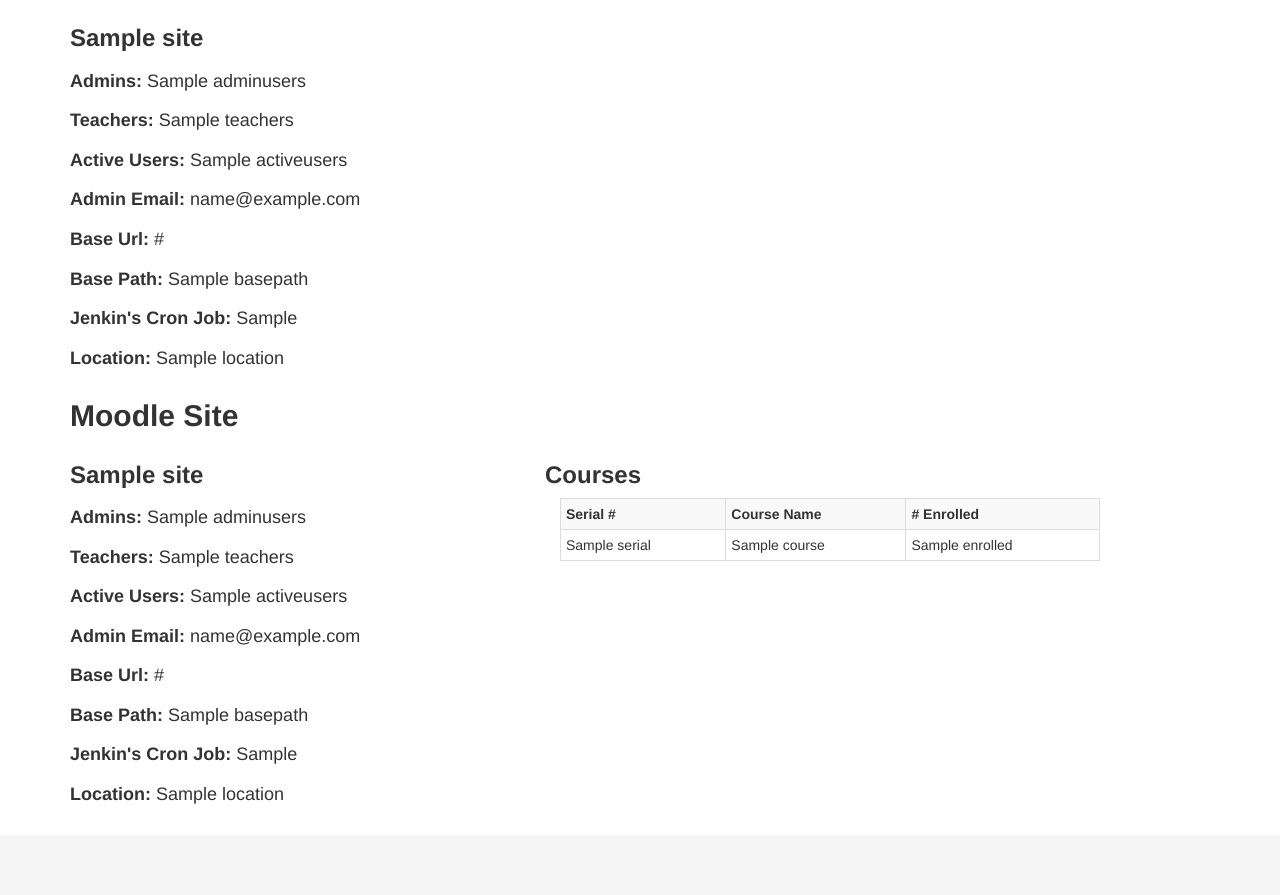
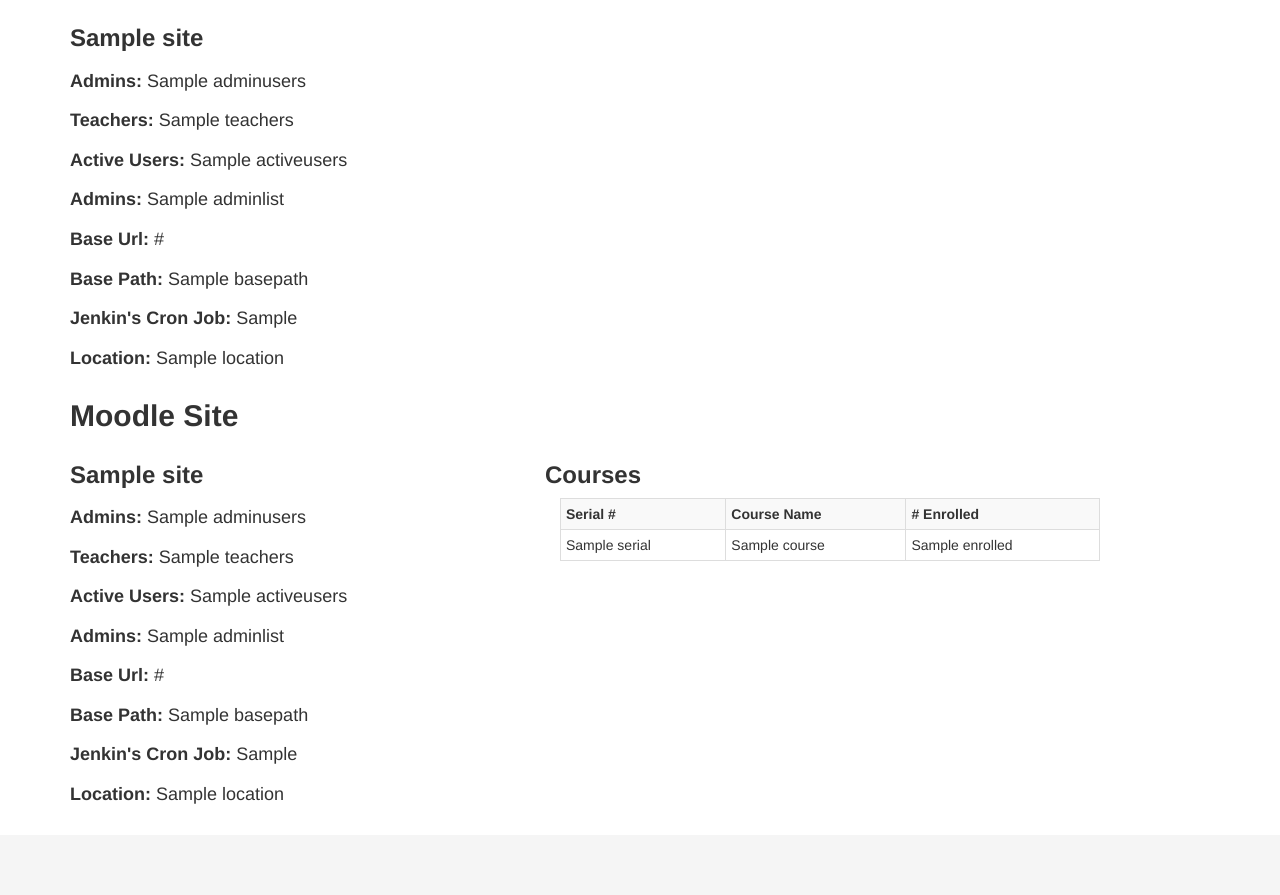
Before and after one commit to osuosl/orvsd_central, a Python web app: template orvsd_central/templates/school.html in a window 1280 px wide. Shown: the part 469-1364 px from the top of the page. Run offline with Jinja, Linux system fonts and the light colour scheme; the template is opened without the code that fills it: most values are stand-ins (such as "Sample title", 1, 10 or a date in 2020).

Commit message:
transition the rest of the app to adminlist
refs #82

```diff
--- a/orvsd_central/controllers/category.py
+++ b/orvsd_central/controllers/category.py
@@ -281,8 +281,7 @@ def view_schools(id):
                     .first()
 
         if site_detail and site_detail.courses:
-                # adminemail usually defaults to '', rather than None.
-                site_detail.adminemail = site_detail.adminemail or None
+                site_detail.adminlist = site_detail.adminlist or None
                 # Filter courses to display based on num of users.
                 site_detail.courses = filter(
                     lambda x: x['enrolled'] > min_users,
@@ -303,7 +302,7 @@ def view_schools(id):
                     .first()
 
                 if site_detail:
-                    site_detail.adminemail = site_detail.adminemail or None
+                    site_detail.adminlist = site_detail.adminlist or None
 
                     drupal_sitedetails.append(site_detail)
 
--- a/orvsd_central/templates/school.html
+++ b/orvsd_central/templates/school.html
@@ -33,7 +33,7 @@
         <div class="row"><b>Admins:</b> {{site_details.adminusers}}</div><br />
         <div class="row"><b>Teachers:</b> {{site_details.teachers}}</div><br />
         <div class="row"><b>Active Users:</b> {{site_details.activeusers}}</div><br />
-        <div class="row"><b>Admin Email:</b> {{site_details.adminemail}}</div><br />
+        <div class="row"><b>Admins:</b> {{site_details.adminlist}}</div><br />
         {% endif %}
         <div class="row"><b>Base Url:</b> {{site.baseurl}}</div><br />
         <div class="row"><b>Base Path:</b> {{site.basepath}}</div><br />
@@ -58,7 +58,7 @@
                 <div class="row"><b>Admins:</b> {{site_details.adminusers}}</div><br />
                 <div class="row"><b>Teachers:</b> {{site_details.teachers}}</div><br />
                 <div class="row"><b>Active Users:</b> {{site_details.activeusers}}</div><br />
-                <div class="row"><b>Admin Email:</b> {{site_details.adminemail}}</div><br />
+                <div class="row"><b>Admins:</b> {{site_details.adminlist}}</div><br />
                 {% endif %}
                 <div class="row"><b>Base Url:</b> {{site.baseurl}}</div><br />
                 <div class="row"><b>Base Path:</b> {{site.basepath}}</div><br />
--- a/orvsd_central/util.py
+++ b/orvsd_central/util.py
@@ -512,7 +512,7 @@ def get_schools(dist_id, active):
             district_info[str(site.id)]['schoolid'] = school.id
             district_info[str(site.id)]['baseurl'] = site.baseurl
             if details:
-                district_info[str(site.id)]['admin'] = details.adminemail
+                district_info[str(site.id)]['admin'] = details.adminlist
                 district_info[str(site.id)]['teachers'] = details.teachers
                 district_info[str(site.id)]['users'] = details.activeusers
                 district_info[str(site.id)]['courses'] = (
```
